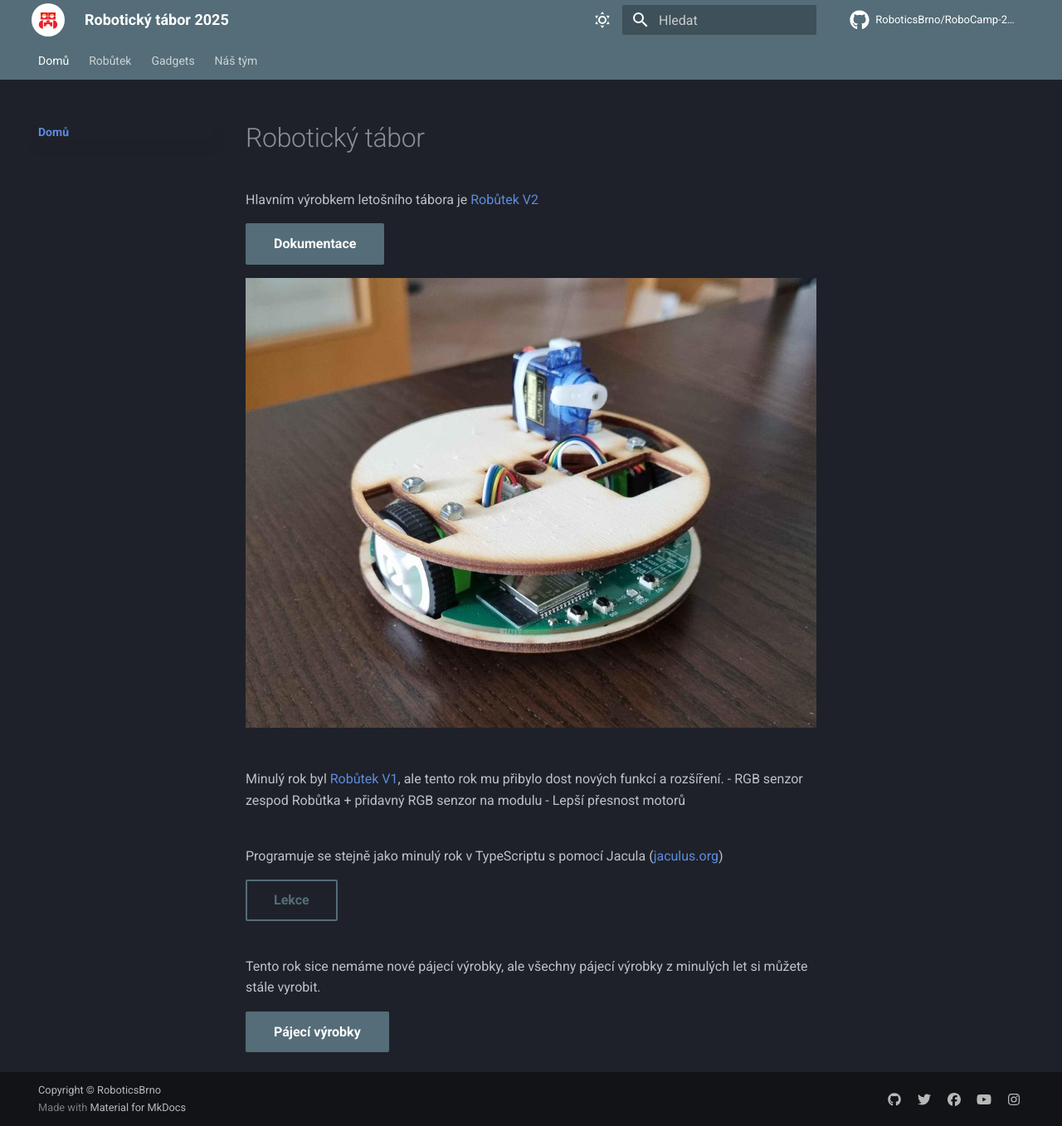
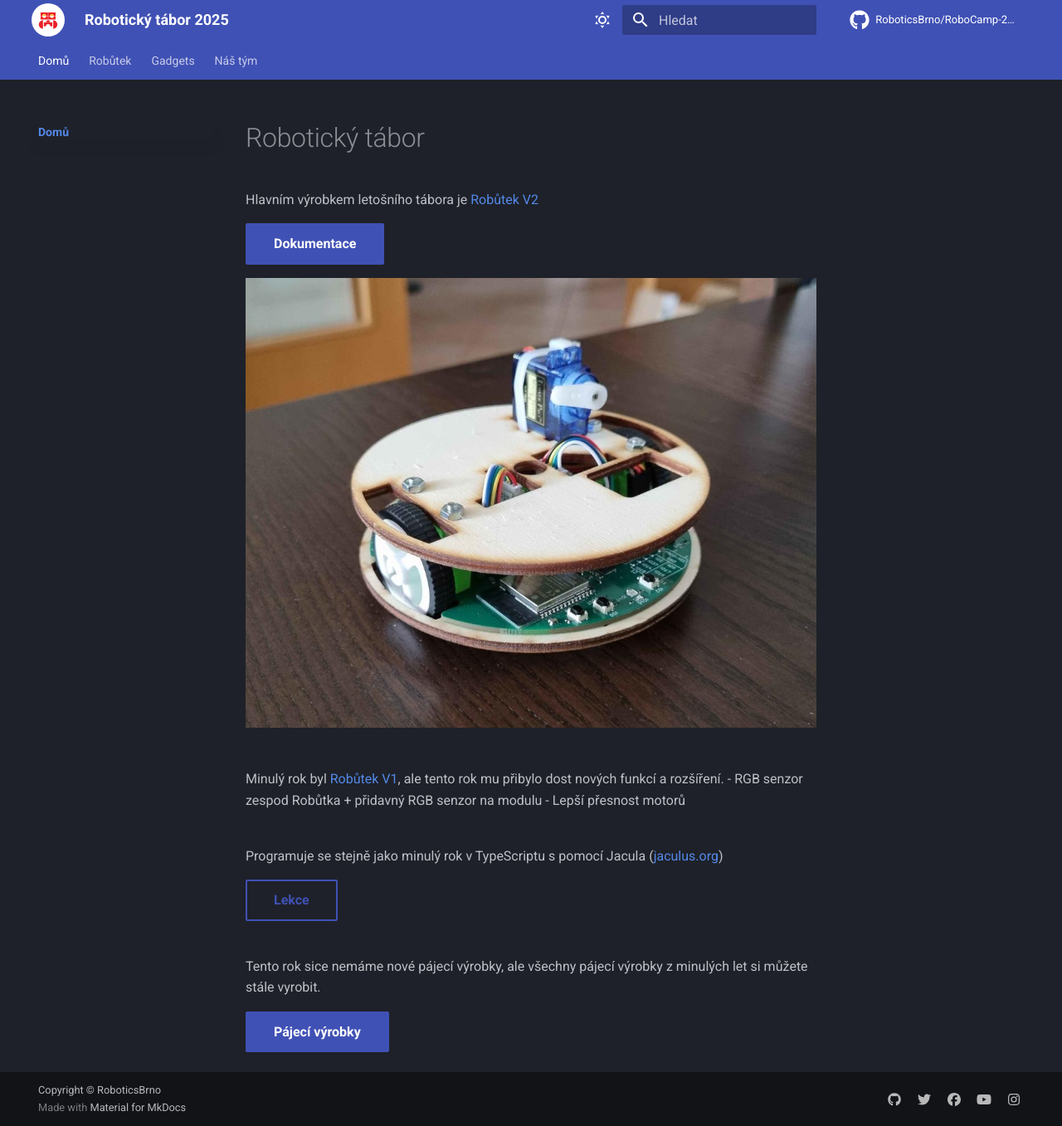
Before and after one commit to RoboticsBrno/RoboCamp-2025, an MkDocs documentation site: the page built from docs/index.md, in a window 1280 px wide and 1357 px high. Shown: the whole window at 83% size. Built offline with MkDocs 1.6.1 and Material for MkDocs 9.7.7, drawn with Linux system fonts in a browser that asks for light colours; comment, search, counter and statistics services are not loaded.

Commit message:
Modify colors

```diff
--- a/mkdocs.yml
+++ b/mkdocs.yml
@@ -30,14 +30,14 @@ theme:
 
   palette:
     - scheme: slate
-      primary: blue grey
-      accent: blue grey
+      primary: indigo
+      accent: indigo
       toggle:
         icon: material/weather-sunny
         name: Přepnout na světý režim
     - scheme: default
-      primary: blue grey
-      accent: blue grey
+      primary: indigo
+      accent: indigo
       toggle:
         icon: material/weather-night
         name: Přepnout na tmavý režim
```
